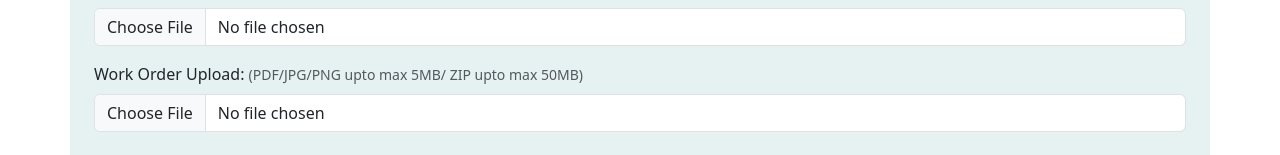
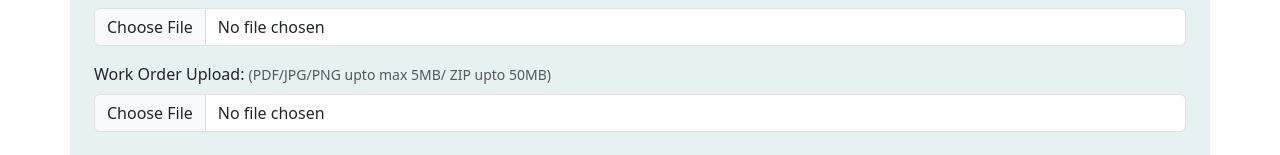
Before and after one commit to Diwakar1010/aaro7_ui, a React (Vite) app: page /onboarding in a window 1280 px wide. Shown: the part 2960-3115 px from the top of the page. Built offline with nearby package versions, Linux system fonts and the light colour scheme; sample sign-in values are in the browser's storage.

Commit message:
corrected typo's

```diff
--- a/src/components/OnboardingForms/ClientDetailsForm.jsx
+++ b/src/components/OnboardingForms/ClientDetailsForm.jsx
@@ -255,7 +255,7 @@ function ClientDetailsForm({ fileKey, clientData, onClientDataChange, onAddClien
             <Col md={12}>
               <Form.Group controlId={`formWorkOrderUpload-${index}`}>
                 <Form.Label>
-                  Work Order Upload: <small className="text-muted">(PDF/JPG/PNG upto max 5MB/ ZIP upto max 50MB)</small>
+                  Work Order Upload: <small className="text-muted">(PDF/JPG/PNG upto max 5MB/ ZIP upto 50MB)</small>
                 </Form.Label>
                 <Form.Control type="file" key={`${fileKey}-workOrderUpload-${index}`} name="workOrderUpload" accept=".pdf,.jpg,.jpeg,.png,.zip"
                               onChange={(e) => handleFileChange(e, index)}
```
